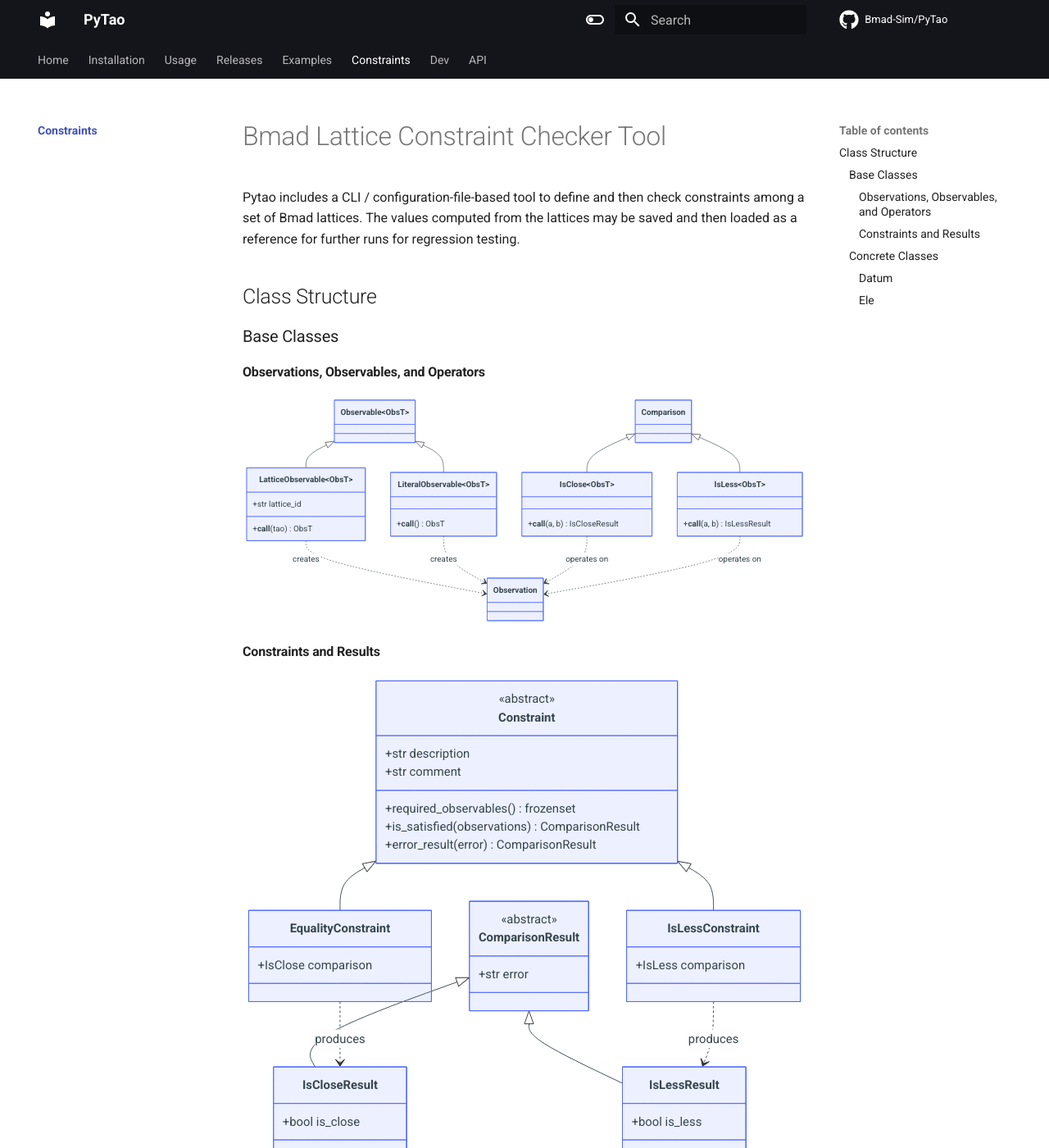
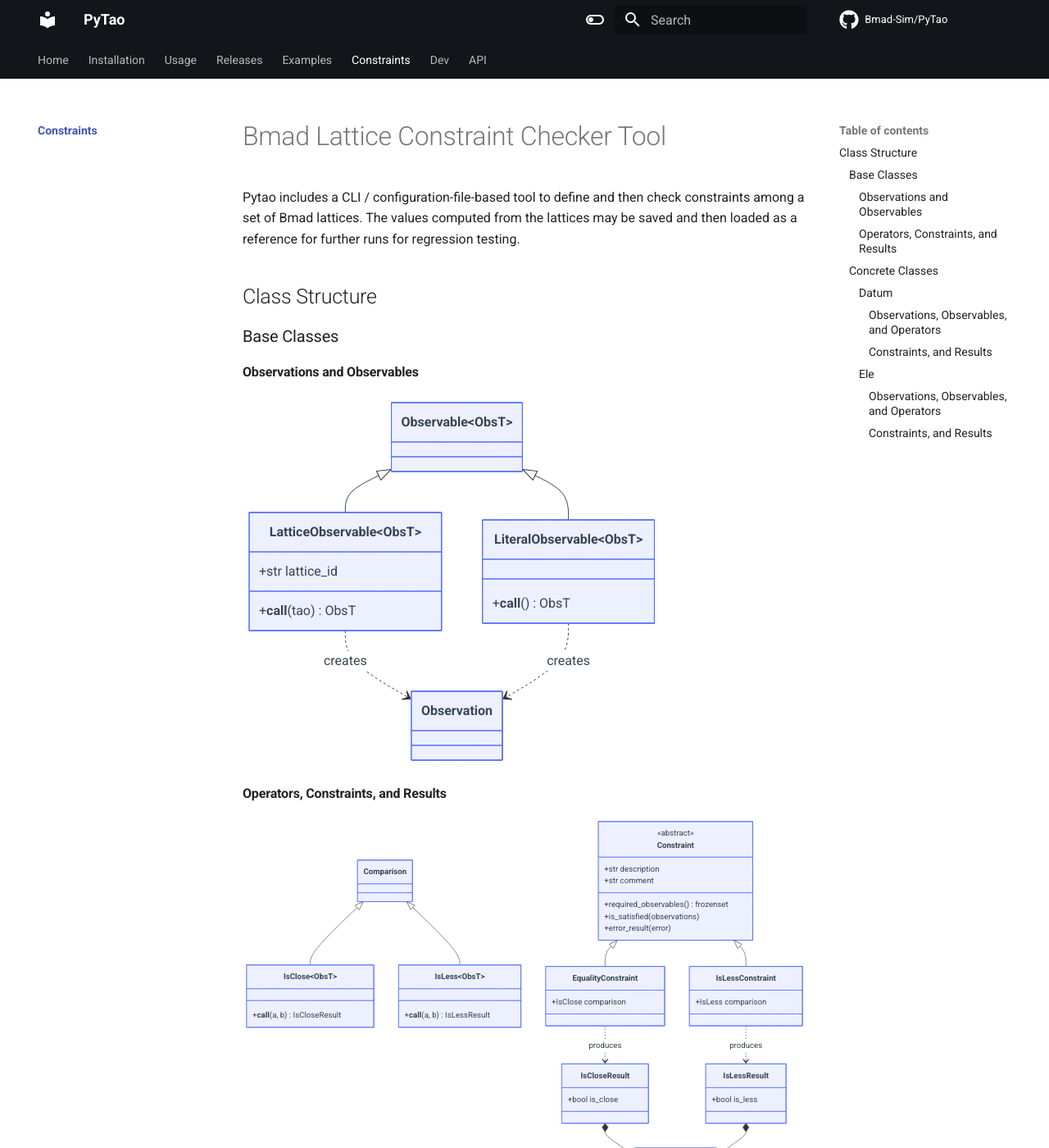
Before and after one commit to bmad-sim/pytao, an MkDocs documentation site: the page built from docs/constraints/index.md, in a window 1280 px wide and 1400 px high. Shown: the whole window at 82% size. Built offline with MkDocs 1.6.1 and Material for MkDocs 9.7.7, drawn with Linux system fonts in a browser that asks for light colours; comment, search, counter and statistics services are not loaded; part of the change alters nothing that is shown; some of the changed text lies outside the part shown.

````diff
--- a/docs/constraints/index.md
+++ b/docs/constraints/index.md
@@ -7,7 +7,7 @@ The values computed from the lattices may be saved and then loaded as a referenc
 
 ### Base Classes
 
-#### Observations, Observables, and Operators
+#### Observations and Observables
 
 ```mermaid
 classDiagram
@@ -23,6 +23,14 @@ classDiagram
     Observable <|-- LatticeObservable
     Observable <|-- LiteralObservable
 
+    LatticeObservable ..> Observation : creates
+    LiteralObservable ..> Observation : creates
+```
+
+#### Operators, Constraints, and Results
+
+```mermaid
+classDiagram
     class Comparison
     class IsClose~ObsT~ {
         +__call__(a, b) IsCloseResult
@@ -33,23 +41,13 @@ classDiagram
     Comparison <|-- IsClose
     Comparison <|-- IsLess
 
-    LatticeObservable ..> Observation : creates
-    LiteralObservable ..> Observation : creates
-    IsClose ..> Observation : operates on
-    IsLess ..> Observation : operates on
-```
-
-#### Constraints and Results
-
-```mermaid
-classDiagram
     class Constraint {
         <<abstract>>
         +str description
         +str comment
         +required_observables() frozenset
-        +is_satisfied(observations) ComparisonResult
-        +error_result(error) ComparisonResult
+        +is_satisfied(observations)
+        +error_result(error)
     }
     class EqualityConstraint {
         +IsClose comparison
@@ -64,18 +62,12 @@ classDiagram
         +bool passed
         +str detail
     }
-    class ComparisonResult {
-        <<abstract>>
-        +str error
-    }
     class IsCloseResult {
         +bool is_close
     }
     class IsLessResult {
         +bool is_less
     }
-    ComparisonResult <|-- IsCloseResult
-    ComparisonResult <|-- IsLessResult
 
     EqualityConstraint ..> IsCloseResult : produces
     IsLessConstraint ..> IsLessResult : produces
@@ -87,146 +79,68 @@ classDiagram
 
 #### Datum
 
+##### Observations, Observables, and Operators
+
 ```mermaid
-classDiagram
-    class Observation
-    class LatticeObservable~ObsT~
-    class LiteralObservable~ObsT~
-    class IsClose~ObsT~
-    class IsLess~ObsT~
-
-    class DatumObservation {
-        +float model_value
-        +float design_value
-    }
-    class DatumObservable {
-        +str data_type
-        +str ele_name
-        +str data_source
-    }
-    class DatumLiteral {
-        +float model_value
-        +float design_value
-    }
-    class DatumIsClose {
-        +TolComparison model_value_test
-        +TolComparison design_value_test
-    }
-    class DatumLessThan {
-        +bool model_value
-        +bool design_value
-    }
-
-    Observation <|-- DatumObservation
-    LatticeObservable <|-- DatumObservable
-    LiteralObservable <|-- DatumLiteral
-    IsClose <|-- DatumIsClose
-    IsLess <|-- DatumLessThan
+flowchart TD
+    Observable([Observable]) --> LatticeObservable([LatticeObservable])
+    Observable --> LiteralObservable([LiteralObservable])
+    LatticeObservable --> DatumObservable[DatumObservable]
+    LiteralObservable --> DatumLiteral[DatumLiteral]
+    Comparison([Comparison]) --> IsClose([IsClose])
+    Comparison --> IsLess([IsLess])
+    IsClose --> DatumIsClose[DatumIsClose]
+    IsLess --> DatumLessThan[DatumLessThan]
+    DatumObservable -. creates .-> DatumObservation[DatumObservation]
+    DatumLiteral -. creates .-> DatumObservation
+    DatumIsClose -. creates .-> DatumIsCloseResult[DatumIsCloseResult]
+    DatumLessThan -. creates .-> DatumLessThanResult[DatumLessThanResult]
 ```
 
+##### Constraints, and Results
+
 ```mermaid
-classDiagram
-    class EqualityConstraint
-    class IsLessConstraint
-
-    class DatumIsCloseConstraint {
-        +DatumObservable obs_a
-        +DatumObservable obs_b
-        +DatumIsClose comparison
-    }
-    class DatumLessThanConstraint {
-        +DatumObservable obs_a
-        +DatumObservable obs_b
-        +DatumLessThan comparison
-    }
-    class DatumIsCloseResult {
-        +CheckResult model_value
-        +CheckResult design_value
-    }
-    class DatumLessThanResult {
-        +CheckResult model_value
-        +CheckResult design_value
-    }
-
-    EqualityConstraint <|-- DatumIsCloseConstraint
-    IsLessConstraint <|-- DatumLessThanConstraint
-    DatumIsCloseConstraint ..> DatumIsCloseResult : creates
-    DatumLessThanConstraint ..> DatumLessThanResult : creates
+flowchart TD
+    Constraint([Constraint]) --> EqualityConstraint([EqualityConstraint])
+    Constraint --> IsLessConstraint([IsLessConstraint])
+    EqualityConstraint --> DatumIsCloseConstraint[DatumIsCloseConstraint]
+    IsLessConstraint --> DatumLessThanConstraint[DatumLessThanConstraint]
+    DatumIsCloseConstraint -. creates .-> DatumIsCloseResult[DatumIsCloseResult]
+    DatumLessThanConstraint -. creates .-> DatumLessThanResult[DatumLessThanResult]
 ```
 
 #### Ele
 
+##### Observations, Observables, and Operators
+
 ```mermaid
-classDiagram
-    class Observation
-    class LatticeObservable~ObsT~
-    class LiteralObservable~ObsT~
-    class IsClose~ObsT~
-    class IsLess~ObsT~
-
-    class EleObservation {
-        +Element element
-    }
-    class EleObservable {
-        +str ele_id
-    }
-    class EleMaxObservable
-    class EleMinObservable
-    class EleLiteral {
-        +float beta_a
-        +float alpha_a
-        +...
-    }
-    class EleIsClose {
-        +TwissComparisonMethod twiss_a_test
-        +TwissComparisonMethod twiss_b_test
-        +TolComparison eta_x_test
-        +...
-    }
-    class EleLessThan {
-        +bool beta_a
-        +bool alpha_a
-        +...
-    }
-
-    Observation <|-- EleObservation
-    LatticeObservable <|-- EleObservable
-    LatticeObservable <|-- EleMaxObservable
-    LatticeObservable <|-- EleMinObservable
-    LiteralObservable <|-- EleLiteral
-    IsClose <|-- EleIsClose
-    IsLess <|-- EleLessThan
+flowchart TD
+    Observable([Observable]) --> LatticeObservable([LatticeObservable])
+    Observable --> LiteralObservable([LiteralObservable])
+    LatticeObservable --> EleObservable[EleObservable]
+    LatticeObservable --> EleMaxObservable[EleMaxObservable]
+    LatticeObservable --> EleMinObservable[EleMinObservable]
+    LiteralObservable --> EleLiteral[EleLiteral]
+    Comparison([Comparison]) --> IsClose([IsClose])
+    Comparison --> IsLess([IsLess])
+    IsClose --> EleIsClose[EleIsClose]
+    IsLess --> EleLessThan[EleLessThan]
+    EleObservable -. creates .-> EleObservation[EleObservation]
+    EleMaxObservable -. creates .-> EleObservation
+    EleMinObservable -. creates .-> EleObservation
+    EleLiteral -. creates .-> EleObservation
+    EleIsClose -. creates .-> EleIsCloseResult[EleIsCloseResult]
+    EleLessThan -. creates .-> EleLessThanResult[EleLessThanResult]
 ```
 
+##### Constraints, and Results
+
 ```mermaid
-classDiagram
-    class EqualityConstraint
-    class IsLessConstraint
-
-    class EleIsCloseConstraint {
-        +EleObservable obs_a
-        +EleObservable obs_b
-        +EleIsClose comparison
-    }
-    class EleLessThanConstraint {
-        +EleObservable obs_a
-        +EleObservable obs_b
-        +EleLessThan comparison
-    }
-    class EleIsCloseResult {
-        +CheckResult twiss_a
-        +CheckResult twiss_b
-        +CheckResult eta_x
-        +...
-    }
-    class EleLessThanResult {
-        +CheckResult beta_a
-        +CheckResult alpha_a
-        +...
-    }
-
-    EqualityConstraint <|-- EleIsCloseConstraint
-    IsLessConstraint <|-- EleLessThanConstraint
-    EleIsCloseConstraint ..> EleIsCloseResult : creates
-    EleLessThanConstraint ..> EleLessThanResult : creates
+flowchart TD
+    Constraint([Constraint]) --> EqualityConstraint([EqualityConstraint])
+    Constraint --> IsLessConstraint([IsLessConstraint])
+    EqualityConstraint --> EleIsCloseConstraint[EleIsCloseConstraint]
+    IsLessConstraint --> EleLessThanConstraint[EleLessThanConstraint]
+    EleIsCloseConstraint -. creates .-> EleIsCloseResult[EleIsCloseResult]
+    EleLessThanConstraint -. creates .-> EleLessThanResult[EleLessThanResult]
 ```
````
